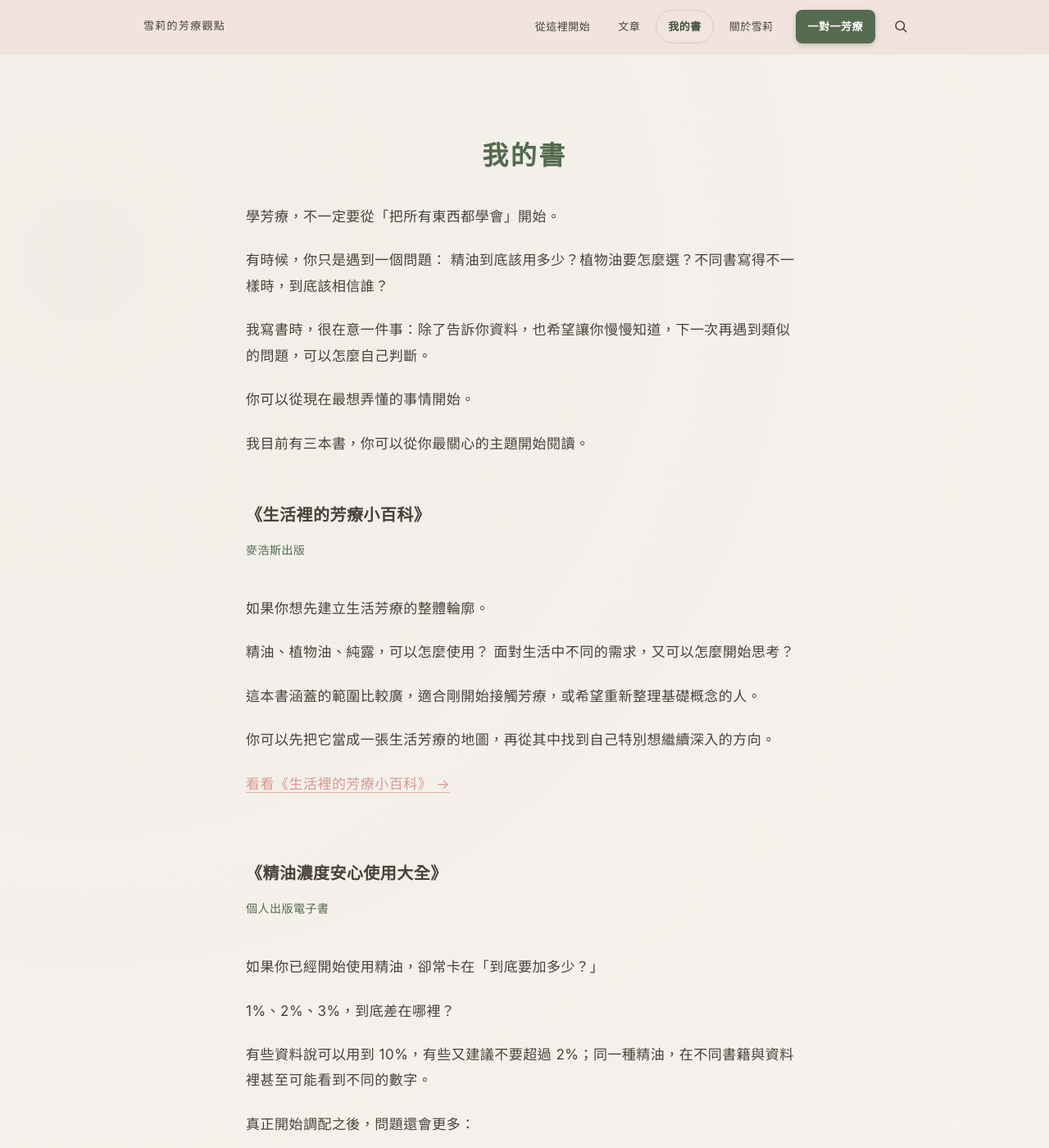
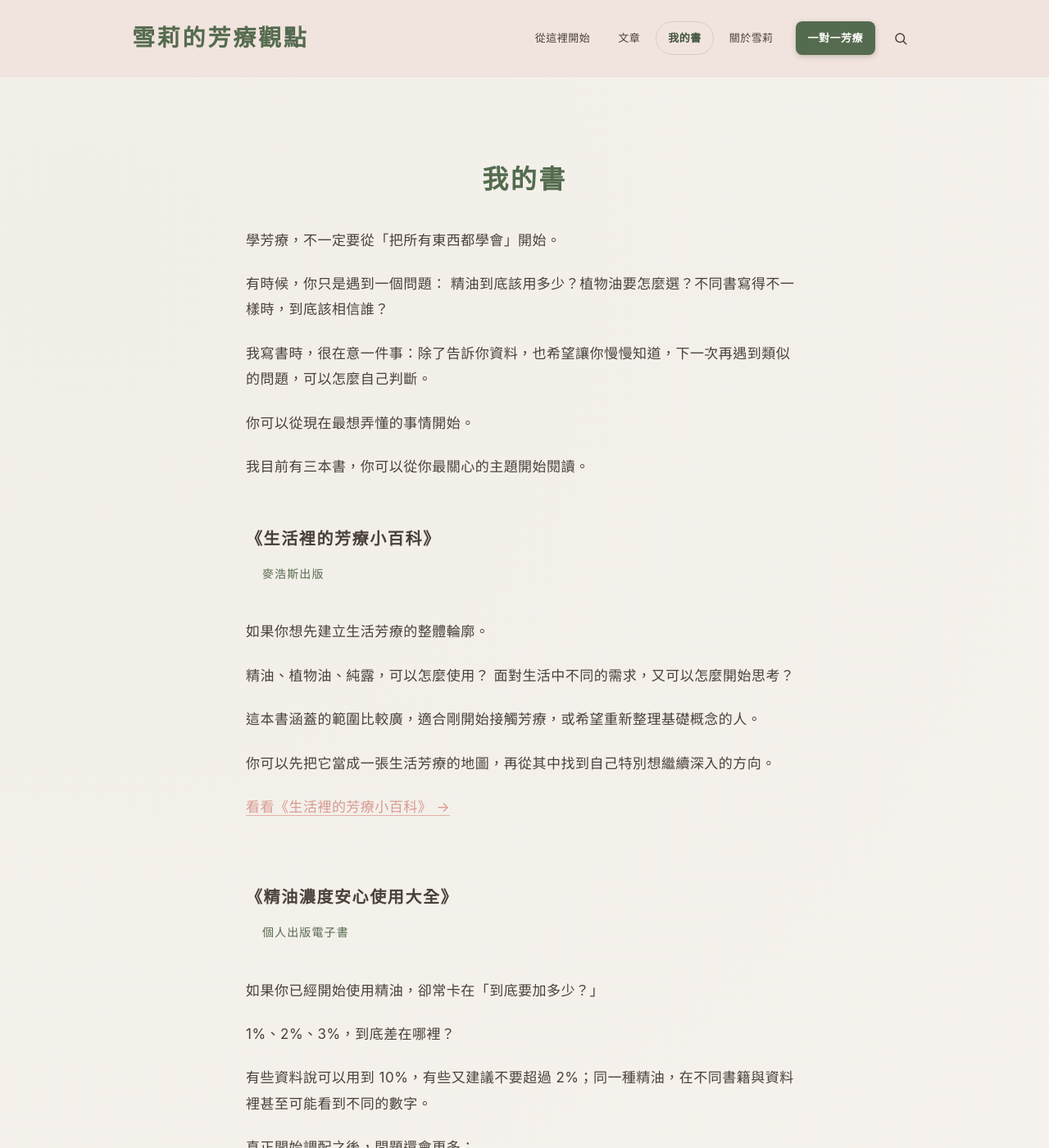
Before and after one commit to sherry-aromatherapy/sherry-aromatherapy.github.io, a Jekyll site: the page built from _pages/sherrybooks.md, in a window 1280 px wide and 1400 px high. Shown: the whole window at 82% size. Built offline with Jekyll 4.4.1, drawn with Linux system fonts in a browser that asks for light colours; some of the changed text lies outside the part shown.

Commit message:
更新樣式

```diff
--- a/_includes/footer.html
+++ b/_includes/footer.html
@@ -1,4 +1,10 @@
 <footer class="site-footer">
+  <div class="footer-links">
+    <a href="https://www.instagram.com/sherry.aromatherapy/" target="_blank" rel="noopener">Instagram</a>
+    <a href="https://www.threads.com/@sherry.aromatherapy" target="_blank" rel="noopener">Threads</a>
+    <a href="https://open.spotify.com/show/033riNlYcMoPK6RfmslFXC" target="_blank" rel="noopener">Podcast</a>
+    <a href="https://portaly.cc/sherry.aromatherapy/support" target="_blank" rel="noopener" class="footer-support">贊助支持</a>
+  </div>
   <a class="credit" href="https://portaly.cc/sherry.aromatherapy" target="_blank" rel="noopener">
     <span class="credit-zh">雪莉的芳療觀點</span>
     <span class="credit-en">sherry.aromatherapy</span>
--- a/assets/css/style.css
+++ b/assets/css/style.css
@@ -132,7 +132,7 @@ nav.site-nav{
   max-width:960px;
   margin:0 auto;
 }
-.site-logo{
+nav.site-nav .site-logo{
   font-family:var(--font-serif);
   font-size:28px;
   font-weight:700;
@@ -140,6 +140,11 @@ nav.site-nav{
   color:var(--indigo);
   margin-right:auto;
   padding:7px 8px 7px 0;
+}
+nav.site-nav .site-logo:hover{
+  background:none;
+  border-color:transparent;
+  color:var(--indigo);
 }
 .nav-links{
   display:flex;
@@ -672,6 +677,7 @@ article.page .page-content h3{
   font-family:var(--font-serif);
   font-size:20px;
   font-weight:700;
+  letter-spacing:0.08em;
   margin:56px 0 12px;
   color:var(--bark);
   line-height:1.5;
@@ -680,8 +686,10 @@ article.page .page-content .book-publisher{
   display:inline-block;
   font-family:var(--font-serif);
   font-size:14px;
+  letter-spacing:0.08em;
   color:var(--indigo);
   margin:-4px 0 20px;
+  padding-left:20px;
 }
 article.page .page-content h1 strong,
 article.page .page-content h2 strong,
@@ -718,6 +726,33 @@ footer.site-footer{
   text-align:center;
   margin-top:60px;
   padding:30px 20px 10px;
+}
+footer.site-footer .footer-links{
+  display:flex;
+  justify-content:center;
+  flex-wrap:wrap;
+  gap:10px 20px;
+  margin-bottom:24px;
+}
+footer.site-footer .footer-links a{
+  font-size:13px;
+  font-weight:500;
+  color:var(--bark);
+  letter-spacing:0.04em;
+  text-decoration:none;
+  border-bottom:1px solid transparent;
+  transition:border-color .15s ease, color .15s ease;
+}
+footer.site-footer .footer-links a:hover{
+  color:var(--indigo);
+  border-color:var(--clay);
+}
+footer.site-footer .footer-links a.footer-support{
+  color:var(--indigo);
+  font-weight:700;
+}
+footer.site-footer .footer-links a.footer-support:hover{
+  color:var(--indigo-deep);
 }
 footer.site-footer a.credit{
   display:inline-block;
@@ -760,7 +795,7 @@ footer.site-footer .credit-en{
   article.page h1{font-size:24px;}
   .nav-sticky{padding:8px 12px;}
   nav.site-nav a{font-size:12px; padding:6px 10px;}
-  .site-logo{font-size:20px;}
+  nav.site-nav .site-logo{font-size:20px;}
   .hero{padding:8px 20px 36px; gap:24px;}
   .hero-text{max-width:100%;}
   .hero-image{max-width:100%;}
```
